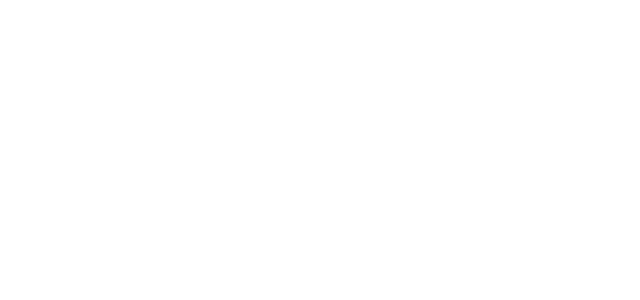
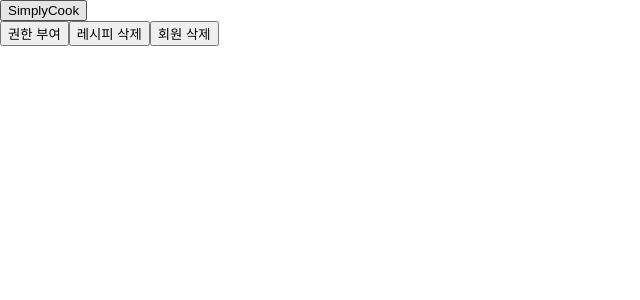
Before and after one commit to bakuuuuuuu/recipe-share-platform, a React (Create React App) app: page /adminhome in a window 1280 px wide. Before the commit this address had no page. Shown: the top 300 px of the page, without its empty margins (0-640 px from the left). Built offline with nearby package versions, Linux system fonts and the light colour scheme.

Commit message:
app.js 라우터 추가

```diff
--- a/src/App.js
+++ b/src/App.js
@@ -11,6 +11,7 @@
 import Main from './page/Main';
 import UnderMenu from './page/UnderMenu';
 import { initUesrData } from './domain/userData';
+import AdminPage from './page/AdminPage';
 // git test
 function App() {
   initUesrData();
@@ -20,6 +21,8 @@
     <Routes>
     <Route path="/login" element={<LoginForm />} /> {/* 로그인 페이지 라우트 추가 */}
     <Route path="/signup" element={<SignUpForm />} /> {/* 회원가입 페이지 라우트 추가 */}
+    <Route path='/adminhome' element={<AdminPage/>} /> {/*관리자 홈 화면 라우트 추가*/}
+
 
     <Route element={<UnderMenu/>}>
       {/* 필요에 따라 더 많은 라우트를 추가할 수 있습니다 */}
--- a/src/page/AdminPage.jsx
+++ b/src/page/AdminPage.jsx
@@ -1,2 +1,39 @@
-import React from 'react';
-import Search from './Search';
+import React, { useState } from 'react';
+import { useNavigate } from 'react-router-dom';
+
+const AdminPage = () => {
+    const navigate = useNavigate();
+
+    const handleGrantPermission = () => {
+        // 권한을 부여하는 기능 구현
+    };
+
+    const handleDeleteRecipe = () => {
+        // 레시피 삭제 기능 구현
+    };
+
+    const handleDeleteUser = () => {
+        // 회원 삭제 기능 구현
+    };
+
+    const handleHomeClick = () => {
+        navigate('/');
+    };
+
+    return (
+        <div>
+            <div id='amdinheader'>
+                <input type="button" id='amdinhome' onClick={handleHomeClick} value={"SimplyCook"} />
+            </div>
+            <div id='adminbody'>
+
+
+                <button onClick={handleGrantPermission}>권한 부여</button>
+                <button onClick={handleDeleteRecipe}>레시피 삭제</button>
+                <button onClick={handleDeleteUser}>회원 삭제</button>
+            </div>
+        </div>
+    );
+};
+
+export default AdminPage;
```
